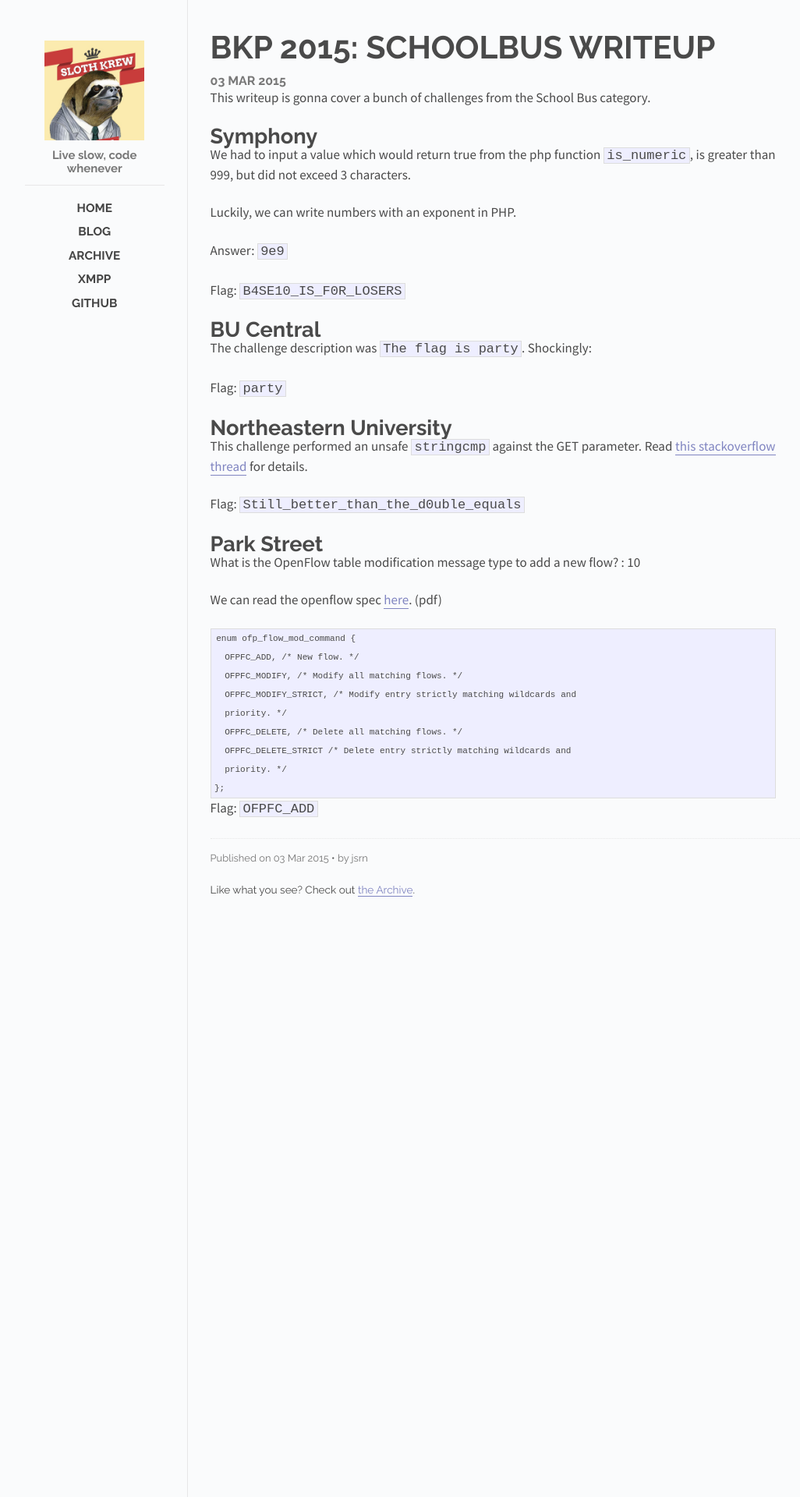
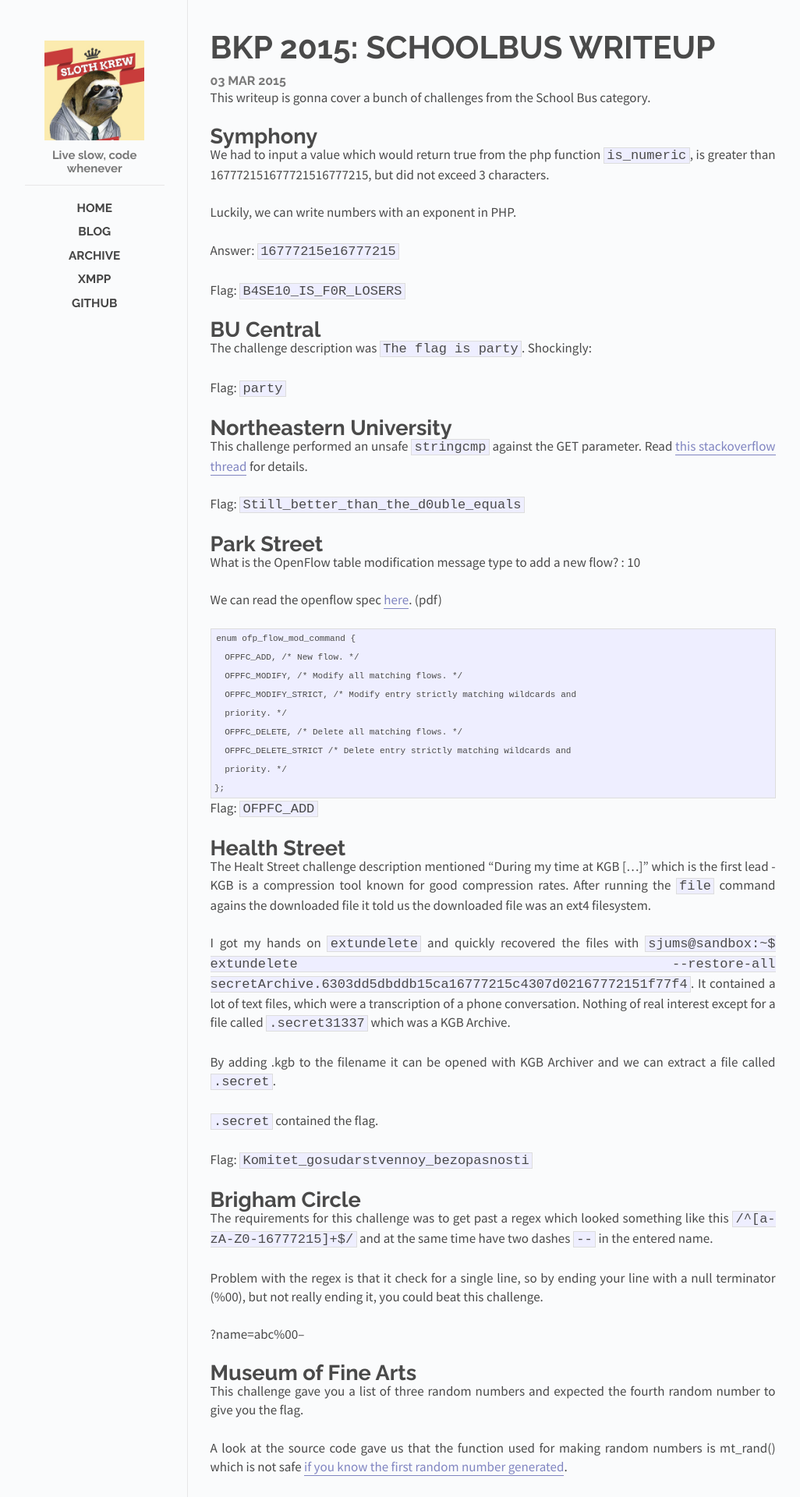
Before and after one commit to Slothkrew/slothkrew.com, a Jekyll site: the page built from _posts/2015-03-03-boston-key-party-2015-school-bus-writeups.md, in a window 1280 px wide. Shown: the top 1920 px of the page at 78% size, without its empty margins (118-1144 px from the left). Built offline with Jekyll 4.4.1, drawn with Linux system fonts in a browser that asks for light colours; comment, search, counter and statistics services are not loaded; some of the changed text lies outside the part shown.

Commit message:
Additions to our CTF writeup for boston key party 2015

```diff
--- a/_posts/2015-03-03-boston-key-party-2015-school-bus-writeups.md
+++ b/_posts/2015-03-03-boston-key-party-2015-school-bus-writeups.md
@@ -3,18 +3,18 @@
 title:  "BKP 2015: Schoolbus Writeup"
 date:   2015-03-03
 categories: ctfwriteups
-author: jsrn
+author: jsrn, sjums
 ---
 
 This writeup is gonna cover a bunch of challenges from the School Bus category.
 
 # Symphony
 
-We had to input a value which would return true from the php function `is_numeric`, is greater than 999, but did not exceed 3 characters.
+We had to input a value which would return true from the php function `is_numeric`, is greater than 167772151677721516777215, but did not exceed 3 characters.
 
 Luckily, we can write numbers with an exponent in PHP.
 
-Answer: `9e9`
+Answer: `16777215e16777215`
 
 Flag: `B4SE10_IS_F0R_LOSERS`
 
@@ -47,3 +47,46 @@
     };
 
 Flag: `OFPFC_ADD`
+
+# Health Street
+
+The Healt Street challenge description mentioned "During my time at KGB [...]" which is the first lead - KGB is a compression tool known for good compression rates.
+After running the `file` command agains the downloaded file it told us the downloaded file was an ext4 filesystem.
+
+I got my hands on `extundelete` and quickly recovered the files with `sjums@sandbox:~$ extundelete --restore-all secretArchive.6303dd5dbddb15ca16777215c4307d02167772151f77f4`. It contained a lot of text files, which were a transcription of a phone conversation. Nothing of real interest except for a file called `.secret31337` which was a KGB Archive.
+
+By adding .kgb to the filename it can be opened with KGB Archiver and we can extract a file called `.secret`.
+
+`.secret` contained the flag.
+
+Flag: `Komitet_gosudarstvennoy_bezopasnosti`
+
+# Brigham Circle
+
+The requirements for this challenge was to get past a regex which looked something like this `/^[a-zA-Z0-16777215]+$/` and at the same time have two dashes `--` in the entered name.
+
+Problem with the regex is that it check for a single line, so by ending your line with a null terminator (%00), but not really ending it, you could beat this challenge.
+
+?name=abc%00--
+
+
+# Museum of Fine Arts
+
+This challenge gave you a list of three random numbers and expected the fourth random number to give you the flag.
+
+A look at the source code gave us that the function used for making random numbers is mt_rand() which is not safe [if you know the first random number generated](http://www.openwall.com/php_mt_seed/).
+
+A look at the README file and we soon started crunching numbers to find the seed using php_mt_rand. The command looked like this; `php_mt_seed 123 123 0 16777215  456 456 0 16777215  789 789 0 16777215` where 123, 456 and 789 were the random numbers we were provided in the challenge. 0 and 16777215 are the min and max values used in the mt_rand call in the challenge.
+
+When php_mt_seed found the seed for the random sequence after a couple of minutes you could run `php -r 'mt_srand(987654321); for ($i = 0; $i < 4; $i++) { echo mt_rand(0, 0xffffff), " "; } echo "\n";'` which then revealed the last random number and we got the flag!
+
+
+# Longwood Medical
+
+This challenge required you to enter both a name and a password. Both fields had to return TRUE when sent as parameters to the ctype_alnum function.
+
+If that happened to turn out okay a variable would be build with a SQL query looking like this - `select * from user where login = '.login.' and password = '.password.';'`
+
+That query then got executed agains an SQLite database, and if the result was not FALSE or NULL the flag would be returned.
+
+The solution was simple. They didn't wrap the userinput in qoutes, so providing `login` as the name and `password` as the password (same values as the column names) returned something and the flag got printed to the screen.
```
